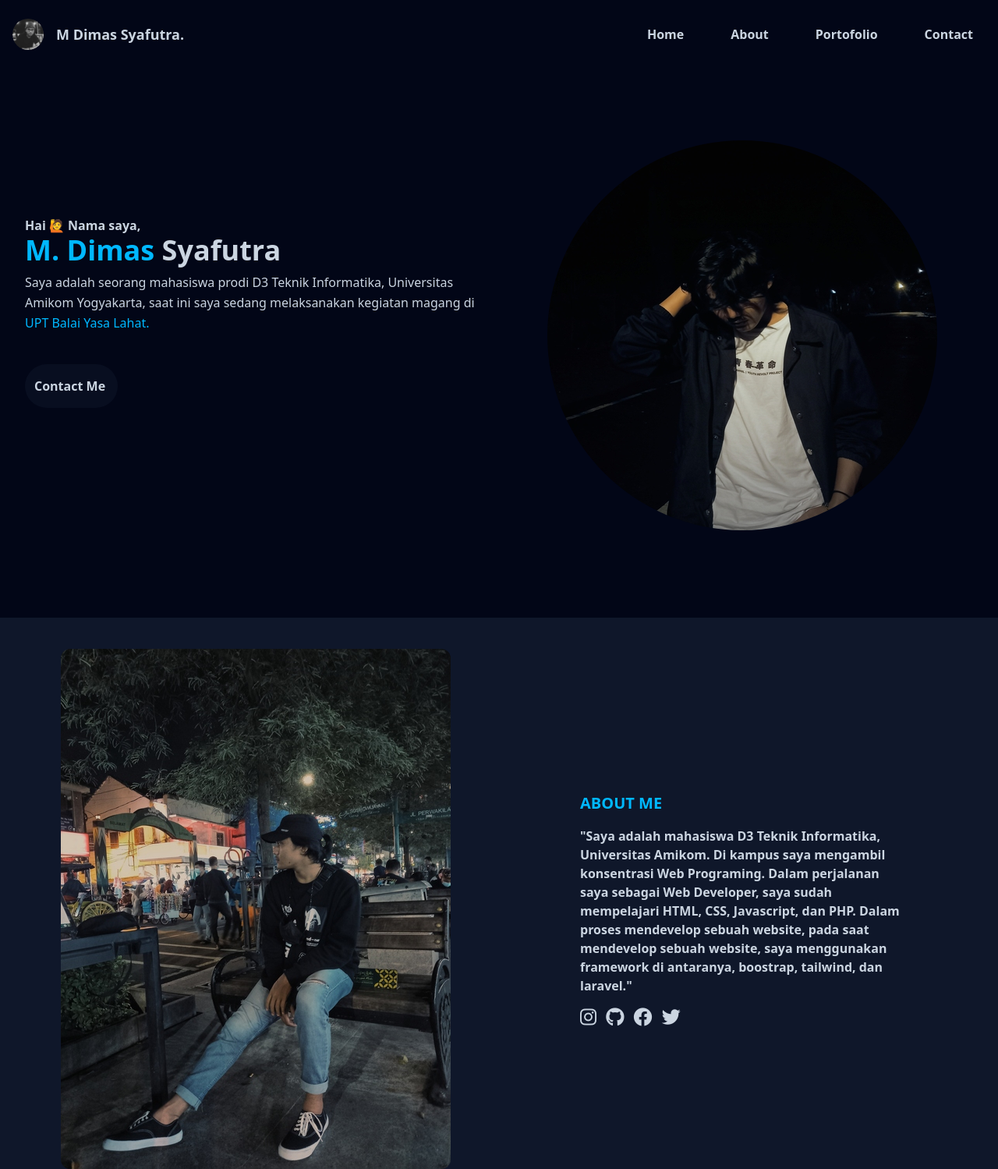
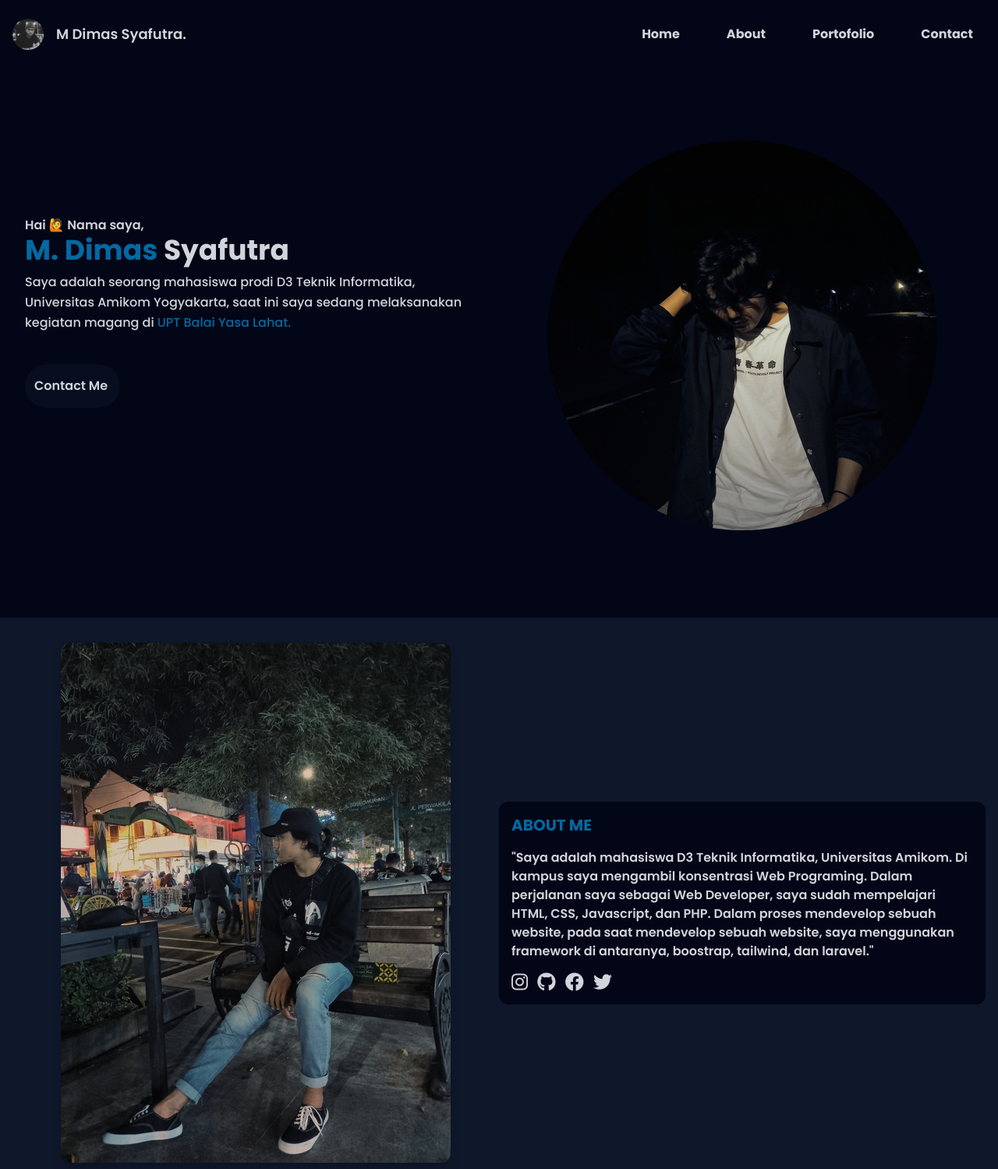
Before and after one commit to mdimassyafutraa/portofolio, a website: page index.html in a window 1280 px wide. Shown: the top 1499 px of the page at 78% size. Drawn offline with nearby package versions, Linux system fonts and the light colour scheme.

Commit message:
menambahkan font

```diff
--- a/index.html
+++ b/index.html
@@ -4,10 +4,19 @@
     <meta charset="UTF-8" />
     <meta name="viewport" content="width=device-width, initial-scale=1.0" />
     <title>M Dimas Syafutra</title>
+
+    <!-- CSS Tailwind -->
     <link rel="stylesheet" href="public/tailwind.css" />
+
+    <!-- Icon -->
     <link rel="stylesheet" href="https://cdnjs.cloudflare.com/ajax/libs/font-awesome/6.2.0/css/all.min.css" />
+
+    <!-- Font -->
+    <link rel="preconnect" href="https://fonts.googleapis.com" />
+    <link rel="preconnect" href="https://fonts.gstatic.com" crossorigin />
+    <link href="https://fonts.googleapis.com/css2?family=Poppins:wght@400;500;600;700;800;900&display=swap" rel="stylesheet" />
   </head>
-  <body class="bg-hitamBg text-slate-300">
+  <body class="bg-hitamBg text-gray-300">
     <!-- Header Start -->
     <nav class="absolute top-0 left-0 w-full">
       <!-- Brand -->
@@ -28,28 +37,28 @@
           </button>
         </div>
         <!-- Desktop Menu Links -->
-        <div id="nav-menu" class="hidden w-full md:block md:w-auto md:mt-0 md:bg-transparent bg-white bg-opacity-5 rounded-xl overflow-hidden mt-6">
+        <div id="nav-menu" class="hidden w-full md:block md:w-auto md:mt-0 md:bg-transparent bg-hitamPages bg-opacity-90 rounded-xl overflow-hidden mt-6">
           <ul class="text-center font-medium flex flex-col p-4 md:p-0 mt-4 rounded-xl md:flex-row md:space-x-8 md:mt-0 md:border-0">
             <li>
-              <a href="#home" class="block relative p-4 pl-3 pr-4 font-semibold overflow-hidden group md:hover:bg-transparent md:hover:text-biru rounded-full md:hover:scale-110 transition-transform duration-300">
+              <a href="#home" class="block relative p-4 pl-3 pr-4 font-bold overflow-hidden group md:hover:bg-transparent md:hover:text-biru rounded-full md:hover:scale-110 transition-transform duration-300">
                 Home
                 <div class="absolute inset-0 w-full h-full bg-gradient-to-r from-transparent to-biru transform translate-x-full transition-transform duration-300 group-hover:translate-x-0 md:bg-none"></div>
               </a>
             </li>
             <li>
-              <a href="#about" class="block relative p-4 pl-3 pr-4 font-semibold overflow-hidden group md:hover:bg-transparent md:hover:text-biru rounded-full md:hover:scale-110 transition-transform duration-300">
+              <a href="#about" class="block relative p-4 pl-3 pr-4 font-bold overflow-hidden group md:hover:bg-transparent md:hover:text-biru rounded-full md:hover:scale-110 transition-transform duration-300">
                 About
                 <div class="absolute inset-0 w-full h-full bg-gradient-to-r from-transparent to-biru transform translate-x-full transition-transform duration-300 group-hover:translate-x-0 md:bg-none"></div>
               </a>
             </li>
             <li>
-              <a href="#" class="block relative p-4 pl-3 pr-4 font-semibold overflow-hidden group md:hover:bg-transparent md:hover:text-biru rounded-full md:hover:scale-110 transition-transform duration-300">
+              <a href="#" class="block relative p-4 pl-3 pr-4 font-bold overflow-hidden group md:hover:bg-transparent md:hover:text-biru rounded-full md:hover:scale-110 transition-transform duration-300">
                 Portofolio
                 <div class="absolute inset-0 w-full h-full bg-gradient-to-r from-transparent to-biru transform translate-x-full transition-transform duration-300 group-hover:translate-x-0 md:bg-none"></div>
               </a>
             </li>
             <li>
-              <a href="#" class="block relative p-4 pl-3 pr-4 font-semibold overflow-hidden group md:hover:bg-transparent md:hover:text-biru rounded-full md:hover:scale-110 transition-transform duration-300">
+              <a href="#" class="block relative p-4 pl-3 pr-4 font-bold overflow-hidden group md:hover:bg-transparent md:hover:text-biru rounded-full md:hover:scale-110 transition-transform duration-300">
                 Contact
                 <div class="absolute inset-0 w-full h-full bg-gradient-to-r from-transparent to-biru transform translate-x-full transition-transform duration-300 group-hover:translate-x-0 md:bg-none"></div>
               </a>
@@ -90,10 +99,10 @@
     <!-- home end -->
 
     <!-- About Start -->
-    <section id="about" class="pt-10 pb-10 bg-hitamPages">
+    <section id="about" class="pb-10 bg-hitamPages">
       <div class="container">
         <div class="flex flex-wrap items-center mx-auto">
-          <div class="mx-auto w-full md:w-1/2 order-2 p-10 sm:p-4 sm:max-w-md">
+          <div class="mx-auto w-full md:w-1/2 order-2 p-10 sm:p-4 bg-hitamBg rounded-xl">
             <h2 class="font-bold uppercase text-biru text-xl">About me</h2>
             <p class="text-base font-semibold mt-4">
               "Saya adalah mahasiswa D3 Teknik Informatika, Universitas Amikom. Di kampus saya mengambil konsentrasi Web Programing. Dalam perjalanan saya sebagai Web Developer, saya sudah mempelajari HTML, CSS, Javascript, dan PHP. Dalam
@@ -106,7 +115,7 @@
               <a href="#about"><i class="fa-brands fa-twitter fa-xl mr-2"></i></a>
             </div>
           </div>
-          <div class="w-full self-center lg:w-1/2 md:w-1/2 order-1">
+          <div class="w-full p-8 self-center lg:w-1/2 md:w-1/2 order-1 drop-shadow-lg">
             <div>
               <img src="public/img/about.jpg" alt="M. Dimas" class="max-w-full mx-auto rounded-xl" />
             </div>
--- a/public/script.js
+++ b/public/script.js
@@ -5,6 +5,13 @@ const navMenu = document.querySelector('#nav-menu');
 humberger.addEventListener('click', function () {
   humberger.classList.toggle('humberger-active');
   navMenu.classList.toggle('hidden');
+});
+
+document.addEventListener('click', function (event) {
+  if (!navMenu.contains(event.target) && event.target !== humberger) {
+    humberger.classList.remove('humberger-active');
+    navMenu.classList.add('hidden');
+  }
 });
 
 // Nav
--- a/public/style.css
+++ b/public/style.css
@@ -22,3 +22,9 @@
 .humberger-active > span:nth-child(3) {
   @apply -rotate-45;
 }
+
+@layer base {
+  html {
+    font-family: 'Poppins', sans-serif;
+  }
+}
--- a/tailwind.config.js
+++ b/tailwind.config.js
@@ -10,7 +10,7 @@ module.exports = {
       colors: {
         hitamBg: '#020617',
         hitamPages: '#0f172a',
-        biru: '#00b8ff',
+        biru: '#0369a1',
       },
       screens: {
         '2xl': '1320px',
```
Also changed, not shown: public/tailwind.css.
